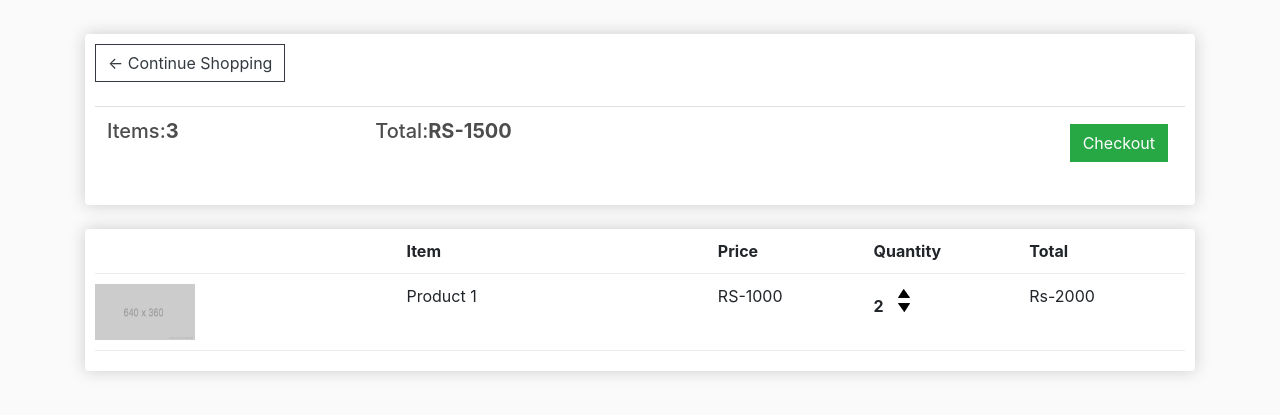
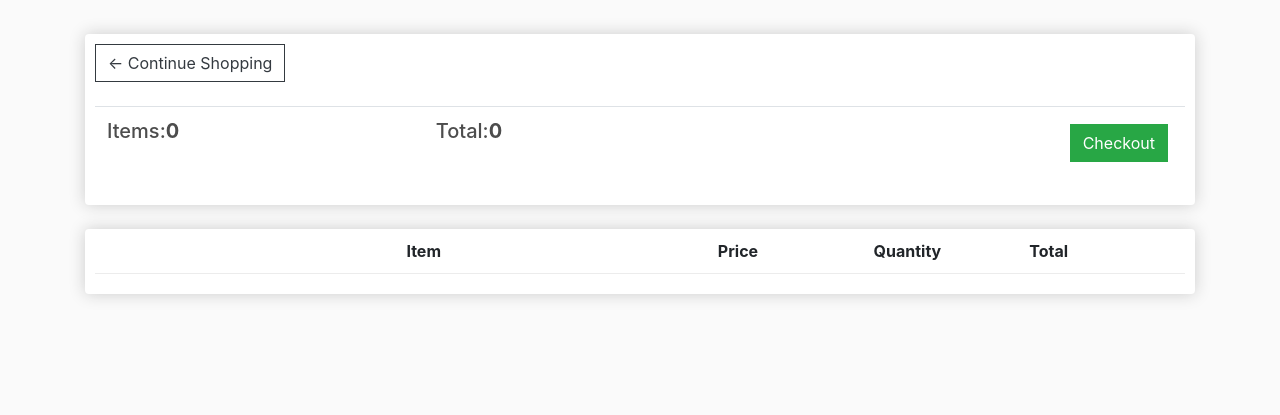
Before and after one commit to ritikchauhan-01/ecommerce, a Django app: page /cart/ in a window 1280 px wide. Shown: the part 57-472 px from the top of the page. Run offline with Django 3.2, Linux system fonts and the light colour scheme; lists and menus that the app fills with data are empty; some libraries are stand-ins or nearby versions.

Commit message:
added a functionality in cart.html which makes it dynamic.

```diff
--- a/store/templates/store/cart.html
+++ b/store/templates/store/cart.html
@@ -10,8 +10,8 @@
                 <br>
                 <table class="table">
                     <tr>
-                        <th><h5>Items:<strong>3</strong></h5></th>
-                        <th><h5>Total:<strong>RS-1500</strong></h5></th>
+                        <th><h5>Items:<strong>{{order.get_cart_items}}</strong></h5></th>
+                        <th><h5>Total:<strong>{{order.get_cart_total}}</strong></h5></th>
                         <th>
                             <a style="float:right;margin:5px" class="btn btn-success" href="{% url 'checkout' %}">Checkout</a>
                         </th>
@@ -29,19 +29,21 @@
                     <div style="flex:1"><strong>Total</strong></div>
                 </div>
 
+                {% for item in items %}
                 <div class="cart-row">
-                    <div style="flex:2"><img class="row-image" src="{% static 'images/placeholder.png' %}"/></div>
-                    <div style="flex:2"><p>Product 1</p></div>
-                    <div style="flex:1"><p>RS-1000</p></div>
+                    <div style="flex:2"><img class="row-image" src="{{item.product.imageURL}}"/></div>
+                    <div style="flex:2"><p>{{item.product.name}}</p></div>
+                    <div style="flex:1"><p>RS{{item.product.price}}</p></div>
                     <div style="flex:1">
-                        <p class="quantity">2</p>
+                        <p class="quantity">{{item.quantity}}</p>
                         <div class="quantity">
                             <img class="chg-quantity" src="{% static 'images/arrow-up.png' %}" />
                             <img class="chg-quantity" src="{% static 'images/arrow-down.png' %}" />
                         </div>
                     </div>
-                    <div style="flex:1"><p>Rs-2000</p></div>
+                    <div style="flex:1"><p>RS-{{item.get_total}}</p></div>
                 </div>
+                {% endfor %}
             </div>
 
         </div>
--- a/store/templates/store/store.html
+++ b/store/templates/store/store.html
@@ -5,7 +5,7 @@
     <div class="row">
         {% for product in products %}
         <div class="col-lg-4">
-            <img class="thumbnail" src="{{ product.imageURl }}"/>
+            <img class="thumbnail" src="{{ product.imageURL }}"/>
             <div class="box-element product">
                 <h6><strong>{{product.name}}</strong></h6>
                 <hr>
--- a/store/views.py
+++ b/store/views.py
@@ -9,7 +9,16 @@ def store(request):
     return render(request,'store/store.html',context)
 
 def cart(request):
-    context = {}
+
+    if request.user.is_authenticated:
+        customer = request.user.customer
+        order, created = Order.objects.get_or_create(customer=customer,complete=False)
+        items = order.orderitem_set.all()
+    else:
+        items = []
+        order = {'get_cart_total': 0,'get_cart_items': 0 }
+
+    context = {'items':items,'order':order}
     return render(request,'store/cart.html',context)
 
 def checkout(request):
```
Also changed, not shown: store/models.py (+20 -1 lines), db.sqlite3.
